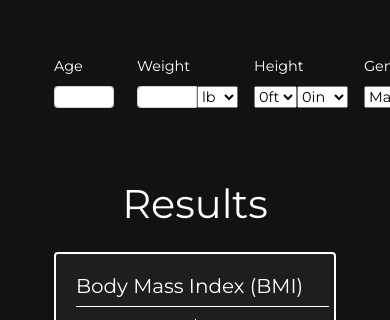
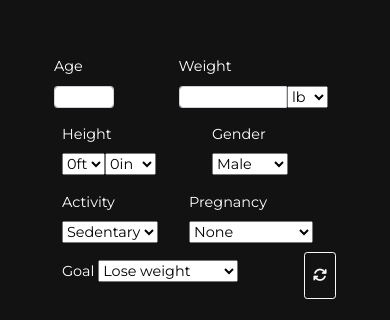
Before and after one commit to romanguillermo/amino-acid-calculator, a Flask app: template templates/results.html in a window 390 px wide; the page is wider, and only the part inside the window is pictured. Shown: the top 320 px of that part. Run offline with Flask 3, Linux system fonts and the light colour scheme; the template is opened without the code that fills it, so the values that code supplies are empty; some libraries are stand-ins or nearby versions.

Commit message:
fixed mobile responsiveness issue

```diff
--- a/static/css/style.css
+++ b/static/css/style.css
@@ -60,7 +60,7 @@ body {
 
 .flex-row {
     display: flex;
-    flex-wrap: nowrap;
+    flex-wrap: wrap;
 }
 
 .flex-grow-1 {
```
